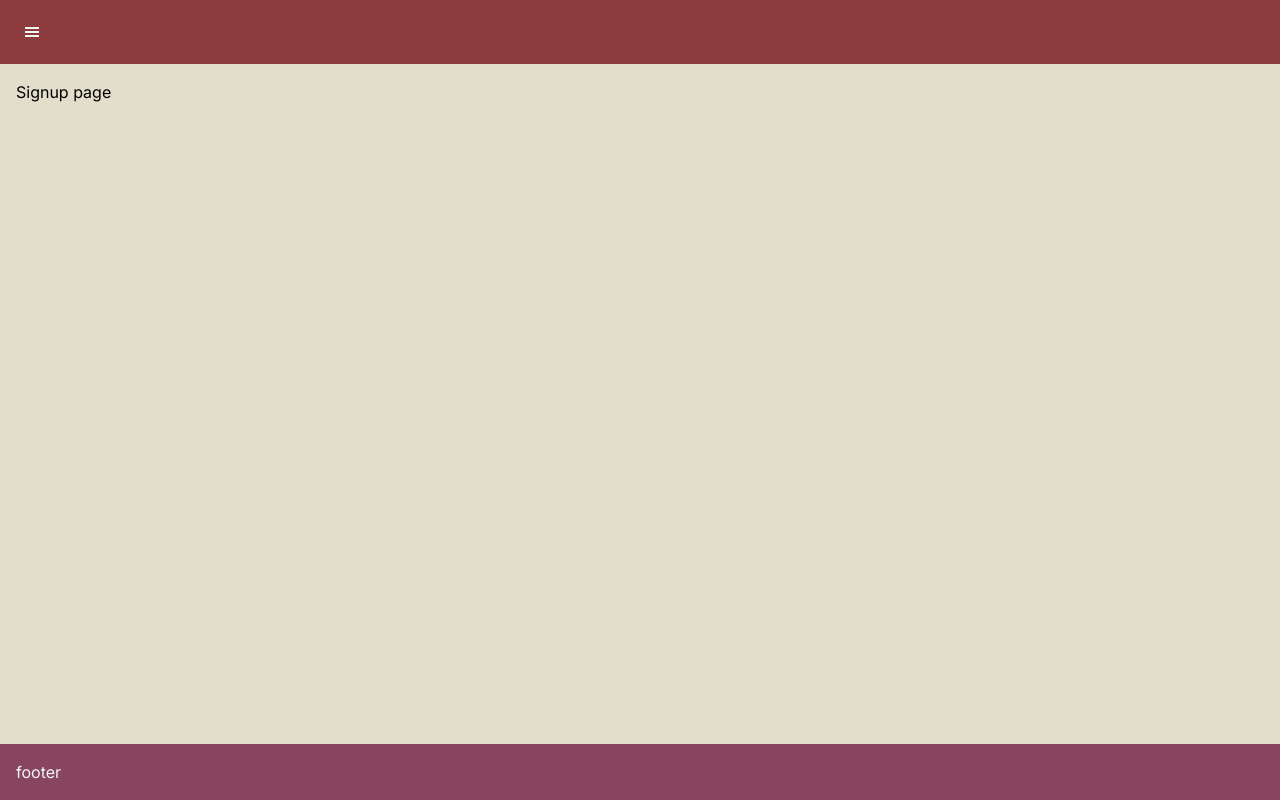
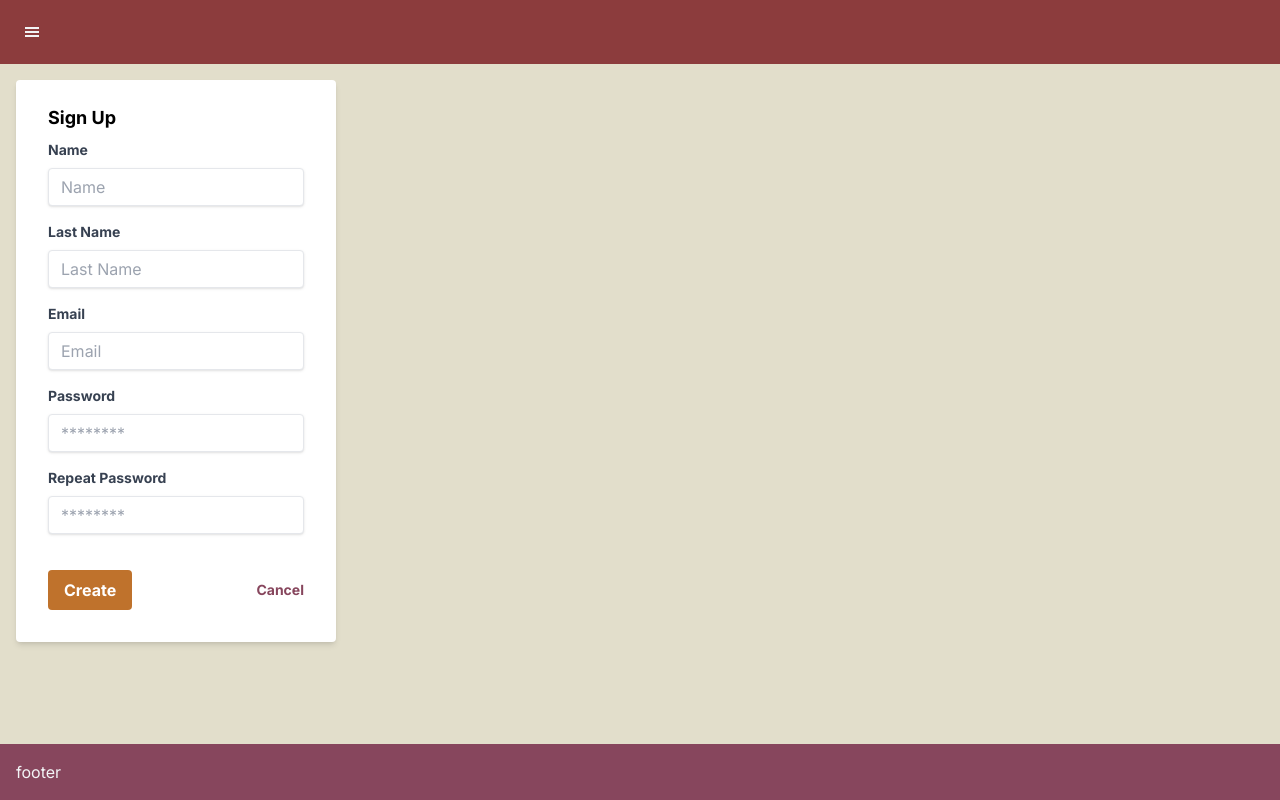
Before and after one commit to MATTALUI/wdd430-group3, a Next.js app: page /signup in a window 1280 px wide. Built offline with nearby package versions, Linux system fonts and the light colour scheme.

Commit message:
sigup page

```diff
--- a/src/app/signup/page.tsx
+++ b/src/app/signup/page.tsx
@@ -1,5 +1,78 @@
+import Link from "next/link";
+
 export default function SignupPage() {
   return (
-    <div>Signup page</div>
+    <div>
+      <div className="w-full max-w-xs">
+        <form className="bg-white shadow-md rounded px-8 pt-6 pb-8 mb-4">
+        <h1 className="text-lg font-bold mb-2">Sign Up</h1>
+          <div className="mb-4">
+            <label
+              className="block text-gray-700 text-sm font-bold mb-2"
+              htmlFor="Name"
+            >
+              Name
+            </label>
+            <input
+              className="shadow appearance-none border rounded w-full py-2 px-3 text-gray-700 leading-tight focus:outline-none focus:shadow-outline"
+              id="name"
+              type="text"
+              placeholder="Name"
+            />
+          </div>
+          <div className="mb-4">
+            <label
+              className="block text-gray-700 text-sm font-bold mb-2"
+              htmlFor="LastName"
+            >
+              Last Name
+            </label>
+            <input
+              className="shadow appearance-none border rounded w-full py-2 px-3 text-gray-700 leading-tight focus:outline-none focus:shadow-outline"
+              id="lastName"
+              type="text"
+              placeholder="Last Name"
+            />
+          </div>
+          <div className="mb-4">
+            <label
+              className="block text-gray-700 text-sm font-bold mb-2"
+              htmlFor="Email"
+            >
+              Email
+            </label>
+            <input
+              className="shadow appearance-none border rounded w-full py-2 px-3 text-gray-700 leading-tight focus:outline-none focus:shadow-outline"
+              id="email"
+              type="email"
+              placeholder="Email"
+            />
+          </div>
+          <div className="mb-4">
+            <label className="block text-gray-700 text-sm font-bold mb-2" htmlFor="password">
+              Password
+            </label>
+            <input className="shadow appearance-none border rounded w-full py-2 px-3 text-gray-700 mb-0 leading-tight focus:outline-none focus:shadow-outline" id="password" type="password" placeholder="********" />
+          </div>
+          <div className="mb-6">
+            <label className="block text-gray-700 text-sm font-bold mb-2" htmlFor="repeatPassword">
+              Repeat Password
+            </label>
+            <input className="shadow appearance-none border rounded w-full py-2 px-3 text-gray-700 mb-3 leading-tight focus:outline-none focus:shadow-outline" id="repeatPassword" type="password" placeholder="********" />
+          </div>
+          <div className="flex items-center justify-between">
+            <button className="bg-accent hover:opacity-75 text-white font-bold py-2 px-4 rounded focus:outline-none focus:shadow-outline" type="button">
+              Create
+            </button>
+            <Link
+              className="inline-block align-baseline font-bold text-sm text-secondary"
+              href="/login"
+            >
+              Cancel
+            </Link>
+          </div>
+        </form>
+      </div>
+    </div>
   );
 }
```
